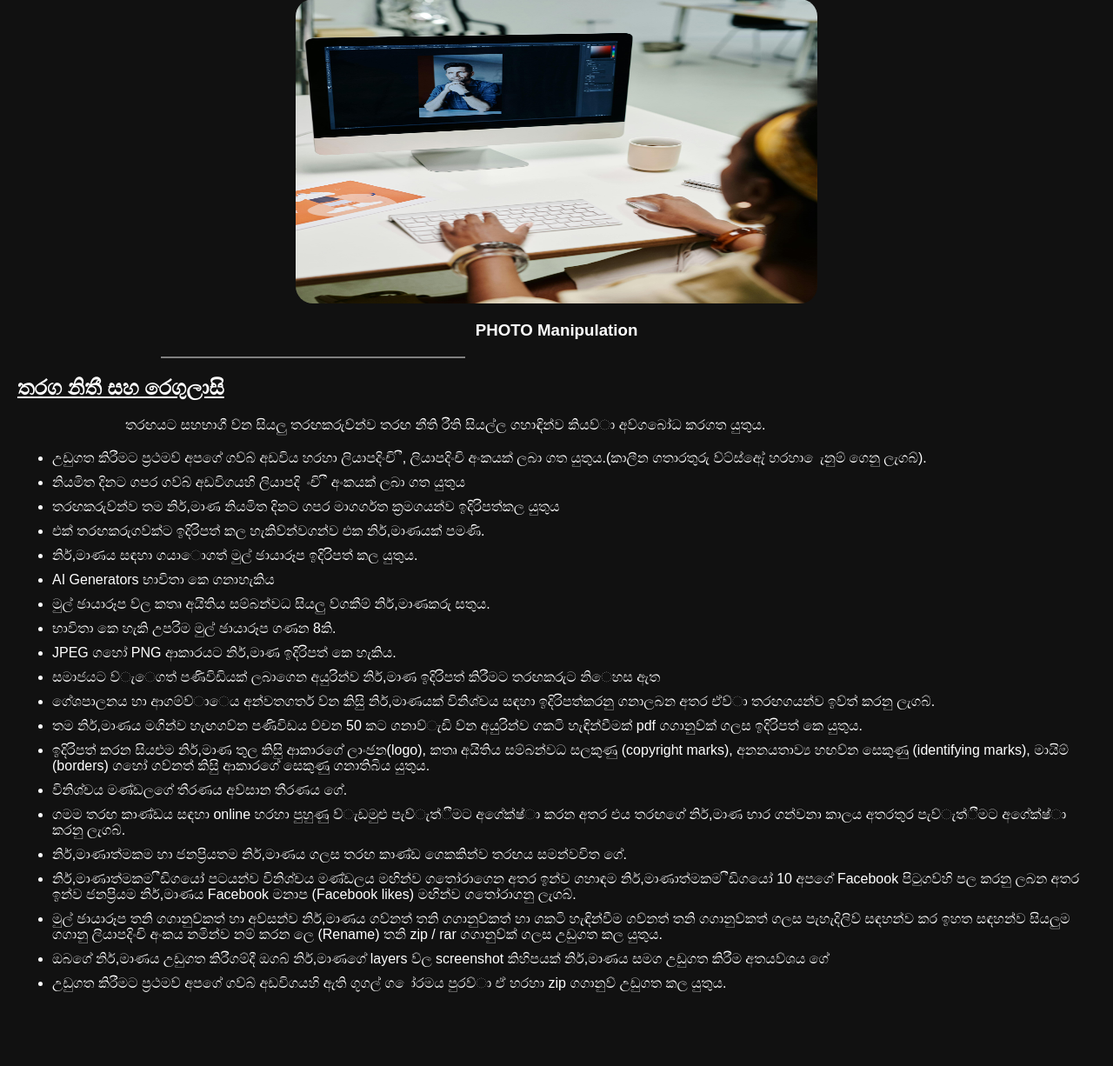
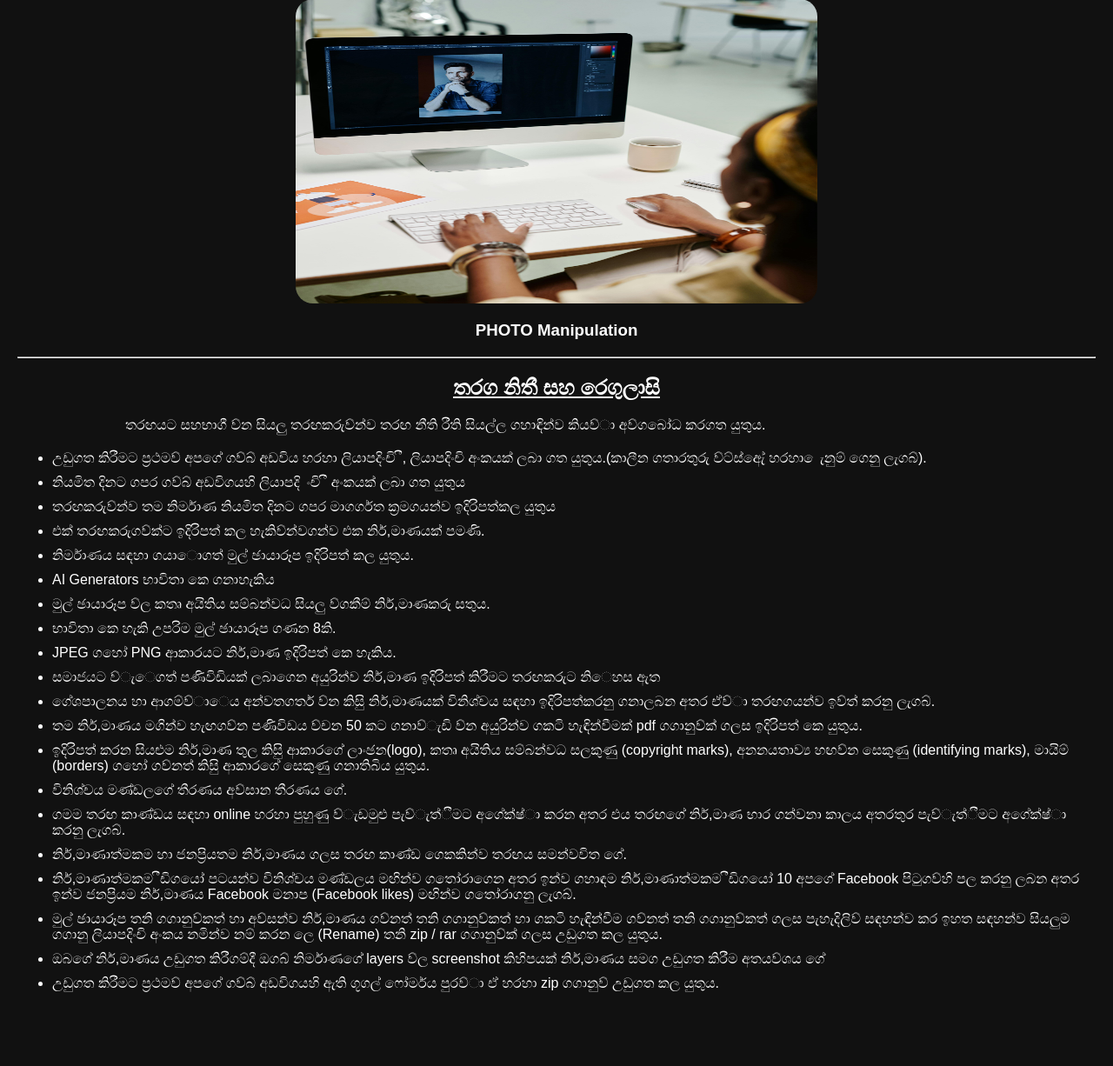
Before and after one commit to ruusara24/ruusara2024, a PHP site: page /PhotoManipulation.html in a window 1280 px wide. Shown: the part 121-1347 px from the top of the page at 87% size. Run offline with PHP 8.4, Linux system fonts and the light colour scheme.

Commit message:
update alignments and design of see more pages

```diff
--- a/Debuging.html
+++ b/Debuging.html
@@ -24,7 +24,7 @@
     <section id="event-details" class="section event-details-section">
         <img id="event-image" src="./include/text/dubbing.jpg" alt="Event Image">
         <h3 id="event-title">DEBUGING</h3>
-        <div class="horizontal-line"></div>
+        <hr>
         <h2><b><u>තරග නිතී සහ රෙගුලාසි</u></b></h2>
         <p>තරඟයට සහභාගී ව්‍න සියලු තරඟකරුව්‍න්ව තරඟ නීති රීති සියල්ල ගහාඳින්ව කියව්‍ා අව්‍ගබෝධ කරගත යුතුය.</p>
         <ul>
--- a/DigitalArt.html
+++ b/DigitalArt.html
@@ -24,7 +24,7 @@
     <section id="event-details" class="section event-details-section">
         <img id="event-image" src="./include/text/digital_art.jpg"  alt="Event Image">
         <h3 id="event-title">CHARACTER DESIGNING</h3>
-        <div class="horizontal-line"></div>
+        <hr>
         <h2><b><u>තරග නිතී සහ රෙගුලාසි</u></b></h2>
         <p id="event-description">තරඟයට සහභාගී ව්‍න සියලු තරඟකරුව්‍න්ව තරඟ නීති රීති සියල්ල ගහාඳින්ව කියව්‍ා අව්‍ගබෝධ කරගත යුතුය</p>
         <ul>
--- a/Digitalstyle.css
+++ b/Digitalstyle.css
@@ -27,6 +27,11 @@ body {
     text-align: center;
 }
 
+
+.event-details-section h2 {
+  text-align: center;
+}
+
 li {
             padding-bottom: 10px; /* Adjust the value as needed */
         }
--- a/PhotoManipulation.html
+++ b/PhotoManipulation.html
@@ -24,16 +24,16 @@
     <section id="event-details" class="section event-details-section">
         <img id="event-image" src="./include/text/photo_manipulation.jpg" alt="Event Image">
         <h3 id="event-title">PHOTO Manipulation</h3>
-        <div class="horizontal-line"></div>
+        <hr>
         <h2><b><u>තරග නිතී සහ රෙගුලාසි</u></b></h2>
         <p id="event-description">තරඟයට සහභාගී ව්‍න සියලු තරඟකරුව්‍න්ව තරඟ නීති රීති සියල්ල ගහාඳින්ව කියව්‍ා අව්‍ගබෝධ කරගත යුතුය.</p>
         <ul>
             <li>උඩුගත කිරීමට ප්‍රථමව්‍ අපගේ ගව්‍බ් අඩවිය හරහා ලියාපදිංචි ී, ලියාපදිංචි අංකයක් ලබා ගත
                 යුතුය.(කාලීන ගතාරතුරු ව්‍ට්ස්ඇේ හරහා ෙැනුම් ගෙනු ලැගබ්).</li>
             <li> නියමිත දිනට ගපර ගව්‍බ් අඩවිගයහි ලියාපදි ංචි ී අංකයක් ලබා ගත යුතුය</li>
-            <li>තරඟකරුව්‍න්ව තම නිර්,මාණ නියමිත දිනට ගපර මාගර්ගත ක්‍රමගයන්ව ඉදිරිපත්කල යුතුය</li>
+            <li>තරඟකරුව්‍න්ව තම නිර්මාණ නියමිත දිනට ගපර මාගර්ගත ක්‍රමගයන්ව ඉදිරිපත්කල යුතුය</li>
             <li>එක් තරඟකරුගව්‍ක්ට ඉදිරිපත් කල හැකිව්‍න්වගන්ව එක නිර්,මාණයක් පමණි.</li>
-            <li>නිර්,මාණය සඳහා ගයාොගත් මුල් ඡායාරූප ඉදිරිපත් කල යුතුය.</li>
+            <li>නිර්මාණය සඳහා ගයාොගත් මුල් ඡායාරූප ඉදිරිපත් කල යුතුය.</li>
             <li>AI Generators භාවිතා කෙ ගනාහැකිය</li>
             <li>මුල් ඡායාරූප ව්‍ල කතෘ අයිතිය සම්බන්වධ සියලු ව්‍ගකීම් නිර්,මාණකරු සතුය.</li>
             <li>භාවිතා කෙ හැකි උපරිම මුල් ඡායාරූප ගණන 8කි.</li>
@@ -56,9 +56,9 @@
             <li>මුල් ඡායාරූප තනි ගගානුව්‍කත් හා අව්‍සන්ව නිර්,මාණය ගව්‍නත් තනි ගගානුව්‍කත් හා ගකටි හැඳින්වීම
                 ගව්‍නත් තනි ගගානුව්‍කත් ගලස පැහැදිලිව්‍ සඳහන්ව කර ඉහත සඳහන්ව සියලුම ගගානු ලියාපදිංචි අංකය
                 නමින්ව නම් කරන ලෙ (Rename) තනි zip / rar ගගානුව්‍ක් ගලස උඩුගත කල යුතුය.</li>
-            <li>ඔබගේ නිර්,මාණය උඩුගත කිරීගම්දී ඔගබ් නිර්,මාණගේ layers ව්‍ල screenshot කිහිපයක් නිර්,මාණය
+            <li>ඔබගේ නිර්,මාණය උඩුගත කිරීගම්දී ඔගබ් නිර්මාණගේ layers ව්‍ල screenshot කිහිපයක් නිර්,මාණය
                 සමග උඩුගත කිරීම අතයව්‍ශය ගේ</li>
-            <li> උඩුගත කිරීමට ප්‍රථමව්‍ අපගේ ගව්‍බ් අඩවිගයහි ඇති ගූගල් ග ෝරමය පුරව්‍ා ඒ හරහා zip
+            <li> උඩුගත කිරීමට ප්‍රථමව්‍ අපගේ ගව්‍බ් අඩවිගයහි ඇති ගූගල් ෆෝර්මය පුරව්‍ා ඒ හරහා zip
                 ගගානුව්‍ උඩුගත කල යුතුය.</li>
         </ul>
     </section>
--- a/debuging.css
+++ b/debuging.css
@@ -31,6 +31,10 @@ li {
     margin-top: 20px;
 }
 
+.event-details-section h2 {
+  text-align: center;
+}
+
 .event-details-section p {
 
     max-width: 80%;
--- a/photomani.css
+++ b/photomani.css
@@ -27,6 +27,10 @@ body {
     text-align: center;
 }
 
+.event-details-section h2 {
+  text-align: center;
+}
+
 li {
             padding-bottom: 10px; /* Adjust the value as needed */
   }
--- a/video editing.html
+++ b/video editing.html
@@ -24,7 +24,7 @@
     <section id="event-details" class="section event-details-section">
         <img id="event-image" src="./include/text/video_editing.jpg" alt="Event Image">
         <h3 id="event-title">BOOK TRAIL SHOWDOWN</h3>
-        <div class="horizontal-line"></div>
+        <hr>
 
         <h2><b><u>තරග නිතී සහ රෙගුලාසි</u></b></h2>
         <p id="event-description">තරඟයට සහභාගී ව්‍න සියලු තරඟකරුව්‍න්ව තරඟ නීති රීති සියල්ල ගහාඳින්ව කියව්‍ා අව්‍ගබෝධ කරගත යුතුය</p>
--- a/videoediting.css
+++ b/videoediting.css
@@ -28,6 +28,11 @@ body {
 
 }
 
+
+.event-details-section h2 {
+  text-align: center;
+}
+
 li {
             padding-bottom: 10px; /* Adjust the value as needed */
         }
```
